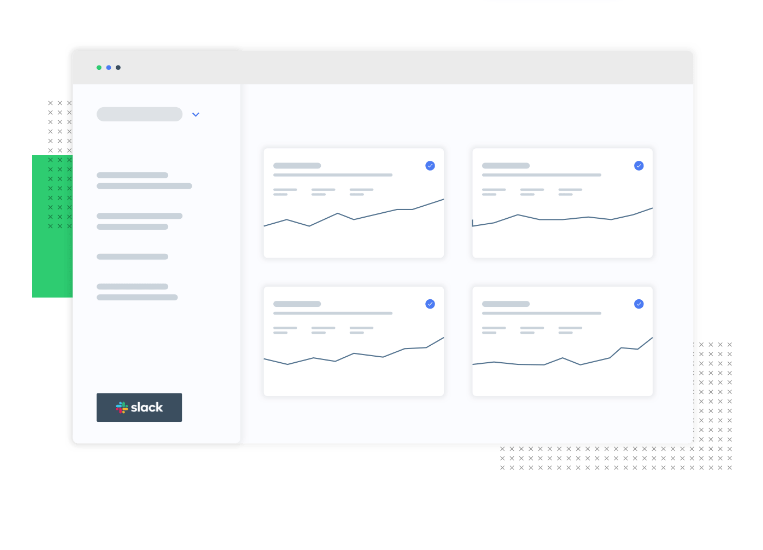
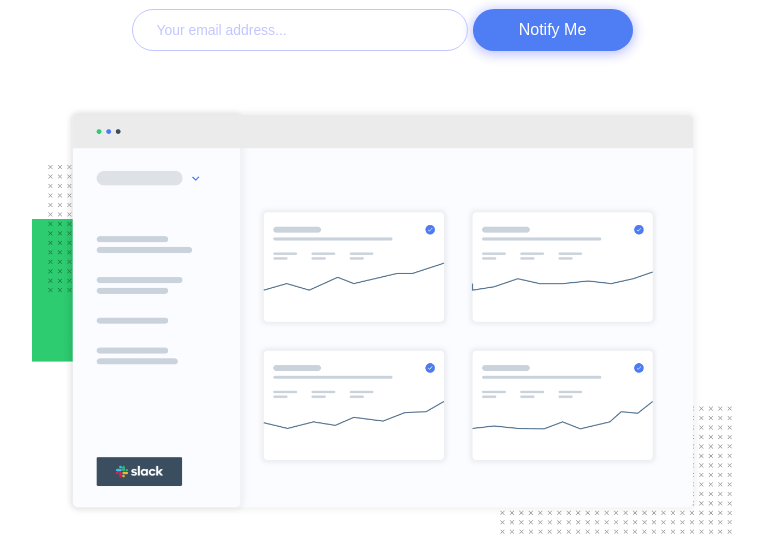
Before and after one commit to ikennarichard/ping-coming-soon-page, a plain HTML site: page index.html in a window 1280 px wide. Shown: the part 221-771 px from the top of the page, without its empty margins (258-1021 px from the left). Drawn offline with nearby package versions, Linux system fonts and the light colour scheme.

Commit message:
Update readme file

```diff
--- a/styles.css
+++ b/styles.css
@@ -70,6 +70,7 @@ form {
     flex-direction: column;
     align-items: center;
     gap: 45px;
+    margin-block-start: 2em;
 }
 
 
```
Also changed, not shown: images/screenshot-page.png (added), 2 other files.
